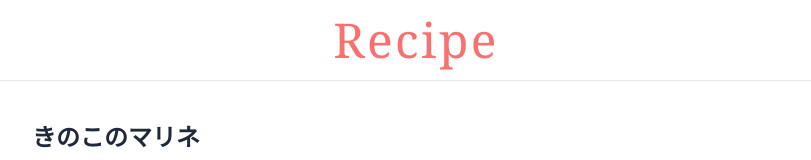
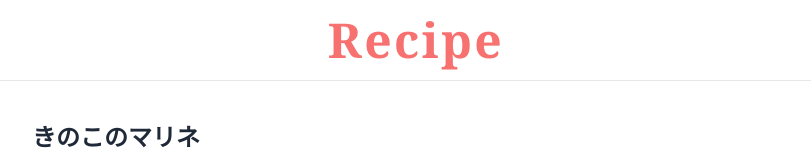
Before and after one commit to sakikomuro/recipe-nuxt, a Nuxt app: page /1 in a window 1280 px wide. Shown: the top 160 px of the page, without its empty margins (224-1035 px from the left). Built offline with nearby package versions, Linux system fonts and the light colour scheme.

Commit message:
header font bold

```diff
--- a/components/HeaderComponent.vue
+++ b/components/HeaderComponent.vue
@@ -1,7 +1,7 @@
 <template>
   <NuxtLink to="/">
     <h1
-      class="font-serif text-red-400 text-5xl text-center tracking-wider border-b py-4"
+      class="font-serif font-bold text-red-400 text-5xl text-center tracking-wider border-b py-4"
     >
       Recipe
     </h1>
```
